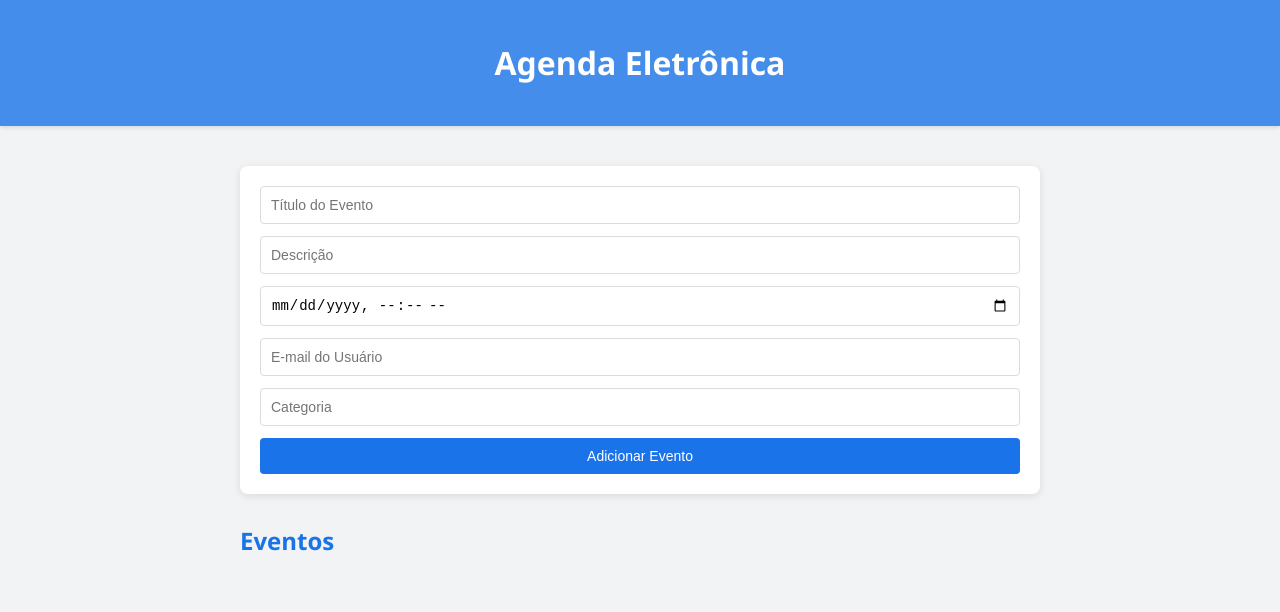
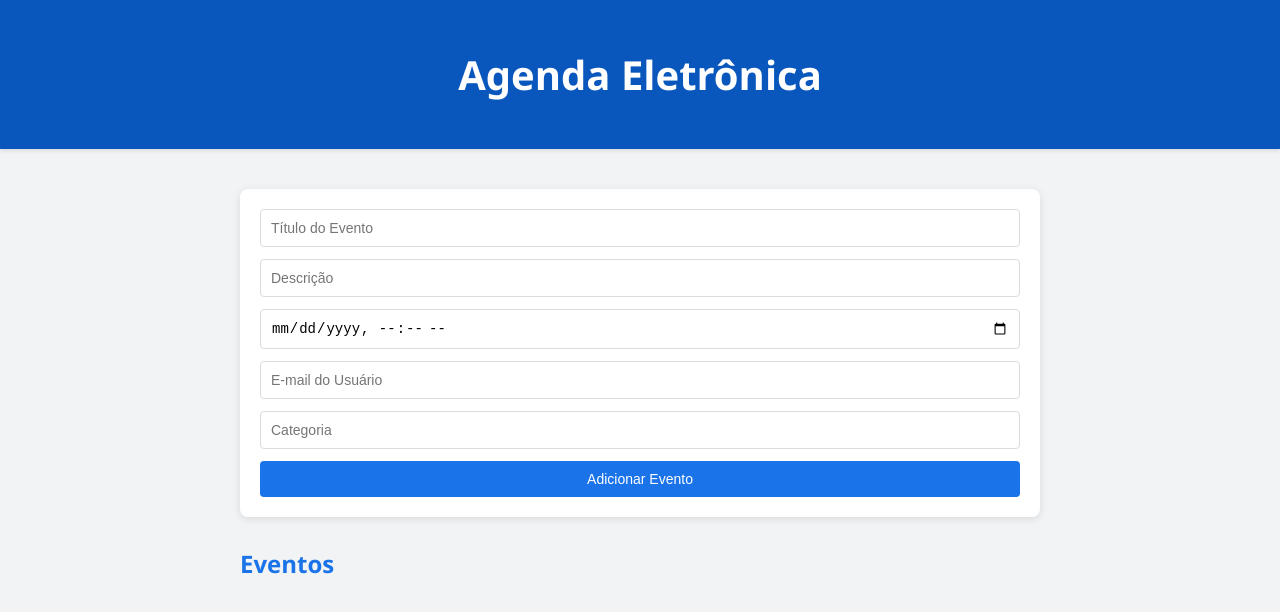
Before and after one commit to beatrizforcato/agendaeletronica, a website: page public/index.html in a window 1280 px wide. Drawn offline with Linux system fonts and the light colour scheme; no server answers.

Commit message:
Alterações finais

```diff
--- a/public/style.css
+++ b/public/style.css
@@ -6,10 +6,11 @@ body {
 }
 
 header {
-  background-color: #458deb;
+  background-color: #0957bd;
   color: white;
   padding: 20px;
   text-align: center;
+  font-size: 20px;
   box-shadow: 0 2px 4px rgba(0,0,0,0.1);
 }
 
```
